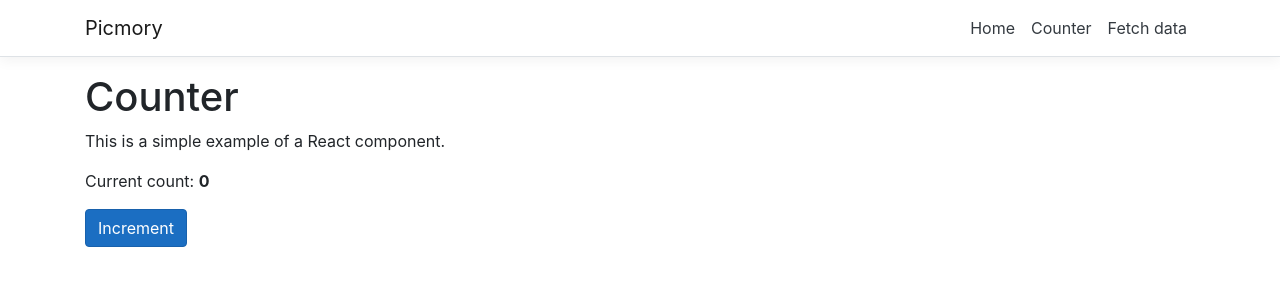
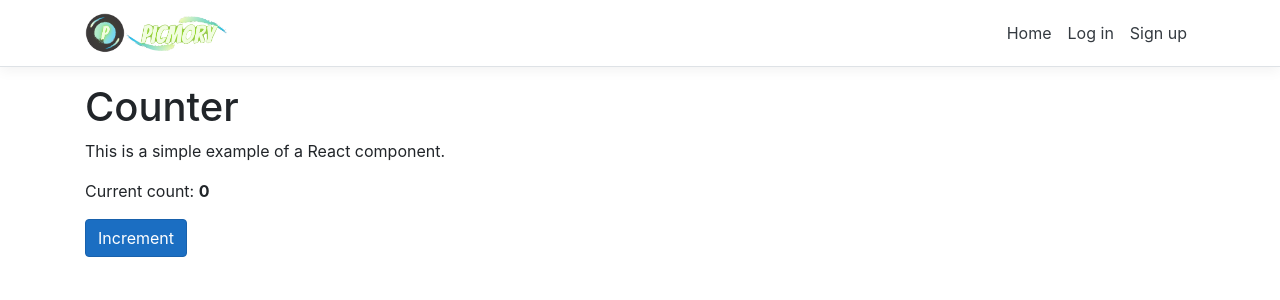
Before and after one commit to SophieH07/Picmory.1.0, a React (Create React App) app in the folder Picmory/ClientApp/: page /counter in a window 1280 px wide. Shown: the top 300 px of the page. Built offline with nearby package versions, Linux system fonts and the light colour scheme.

Commit message:
add logo and name into Navbar

```diff
--- a/Picmory/ClientApp/src/components/NavMenu.css
+++ b/Picmory/ClientApp/src/components/NavMenu.css
@@ -16,3 +16,8 @@ html {
 .box-shadow {
   box-shadow: 0 .25rem .75rem rgba(0, 0, 0, .05);
 }
+
+.navbar-logo-name {
+    max-height: 40px;
+    width: auto;
+}
--- a/Picmory/ClientApp/src/components/NavMenu.js
+++ b/Picmory/ClientApp/src/components/NavMenu.js
@@ -2,6 +2,8 @@ import React, { Component } from 'react';
 import { Collapse, Container, Navbar, NavbarBrand, NavbarToggler, NavItem, NavLink } from 'reactstrap';
 import { Link } from 'react-router-dom';
 import './NavMenu.css';
+import logo from './PicmoryLogoTransparent.png';
+import name from './transparentNameOnly.png';
 
 export class NavMenu extends Component {
   static displayName = NavMenu.name;
@@ -26,7 +28,8 @@ export class NavMenu extends Component {
       <header>
         <Navbar className="navbar-expand-sm navbar-toggleable-sm ng-white border-bottom box-shadow mb-3" light>
           <Container>
-            <NavbarBrand tag={Link} to="/">Picmory</NavbarBrand>
+                    <NavbarBrand tag={Link} to="/"><img src={logo} className="navbar-logo-name" />
+                        <img src={name} className="navbar-logo-name" /></NavbarBrand>
             <NavbarToggler onClick={this.toggleNavbar} className="mr-2" />
             <Collapse className="d-sm-inline-flex flex-sm-row-reverse" isOpen={!this.state.collapsed} navbar>
               <ul className="navbar-nav flex-grow">
@@ -34,10 +37,10 @@ export class NavMenu extends Component {
                   <NavLink tag={Link} className="text-dark" to="/">Home</NavLink>
                 </NavItem>
                 <NavItem>
-                  <NavLink tag={Link} className="text-dark" to="/counter">Counter</NavLink>
+                  <NavLink tag={Link} className="text-dark" to="/counter">Log in</NavLink>
                 </NavItem>
                 <NavItem>
-                  <NavLink tag={Link} className="text-dark" to="/fetch-data">Fetch data</NavLink>
+                  <NavLink tag={Link} className="text-dark" to="/fetch-data">Sign up</NavLink>
                 </NavItem>
               </ul>
             </Collapse>
```
Also changed, not shown: Picmory/ClientApp/src/components/PicmoryLogoTransparent.png (added), Picmory/ClientApp/src/components/transparentNameOnly.png (added).
